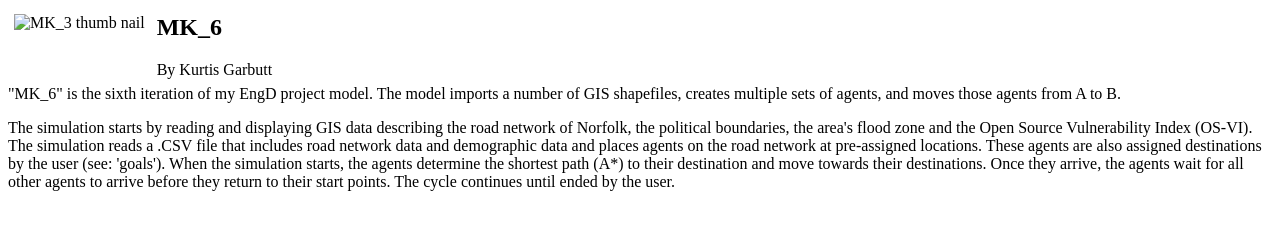
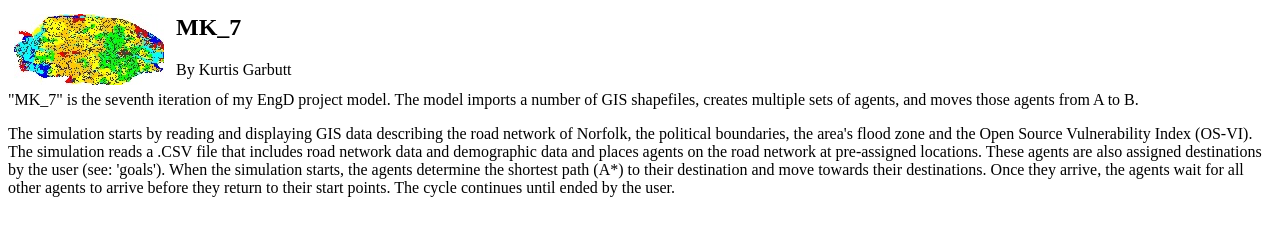
Before and after one commit to kjgarbutt/EngD_MK_7, a plain HTML site: page src/sim/index.html in a window 1280 px wide. Drawn offline with Linux system fonts and the light colour scheme.

Commit message:
HTML update

```diff
--- a/src/sim/index.html
+++ b/src/sim/index.html
@@ -1,13 +1,13 @@
-<html> <head><title>MK_6</title></head>
+<html> <head><title>MK_7</title></head>
     <body>
         <table border=0 cellspacing=0 cellpadding=6>
             <tr>
-                <td valign=top><img alt="MK_3 thumb nail"  src="MK_3_75x75.png"><td valign=top>
-                    <h2>MK_6</h2>
+                <td valign=top><img alt="MK_7 thumb nail"  src="MK_7_75x75.png"><td valign=top>
+                    <h2>MK_7</h2>
                     By Kurtis Garbutt
         </table>
 
-        "MK_6" is the sixth iteration of my EngD project model.
+        "MK_7" is the seventh iteration of my EngD project model.
         The model imports a number of GIS shapefiles, creates multiple sets of agents, and moves those agents from A to B.
 
         <p>The simulation starts by reading and displaying GIS data describing the road network of Norfolk,
```
